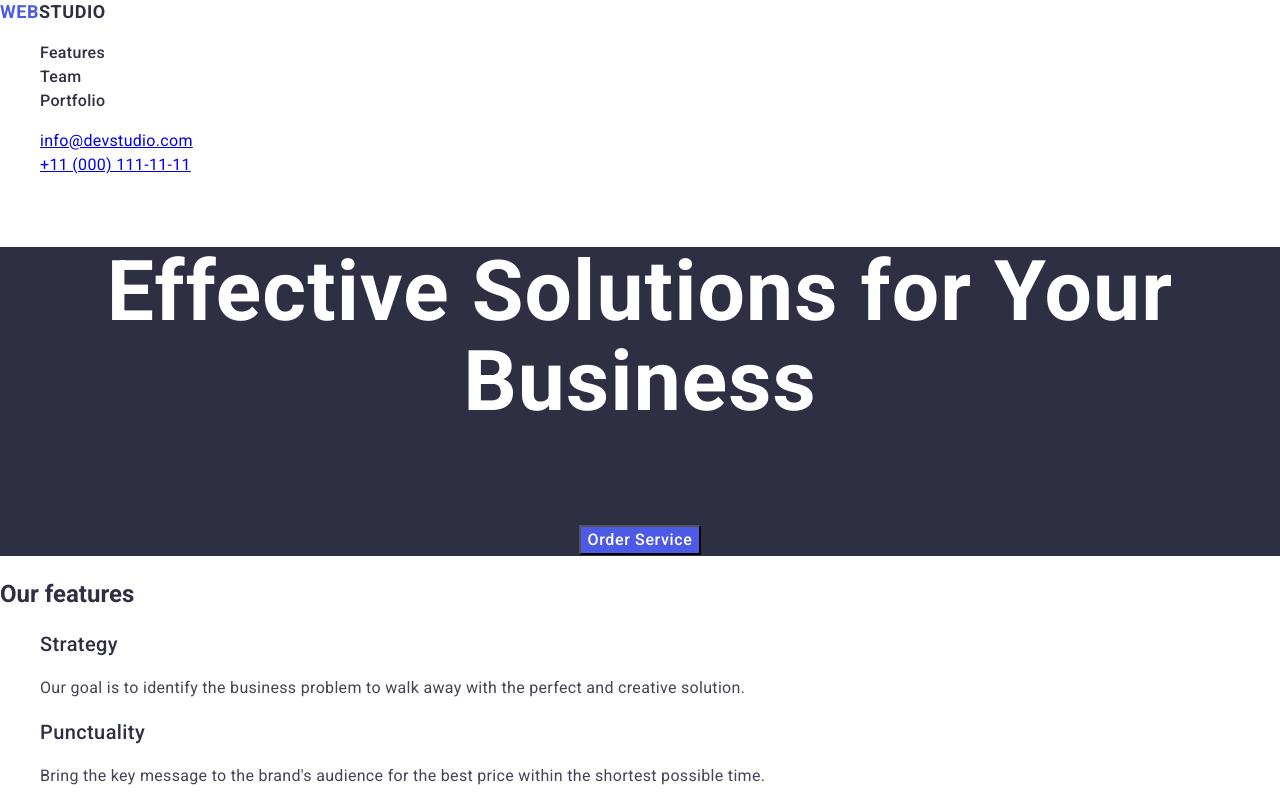
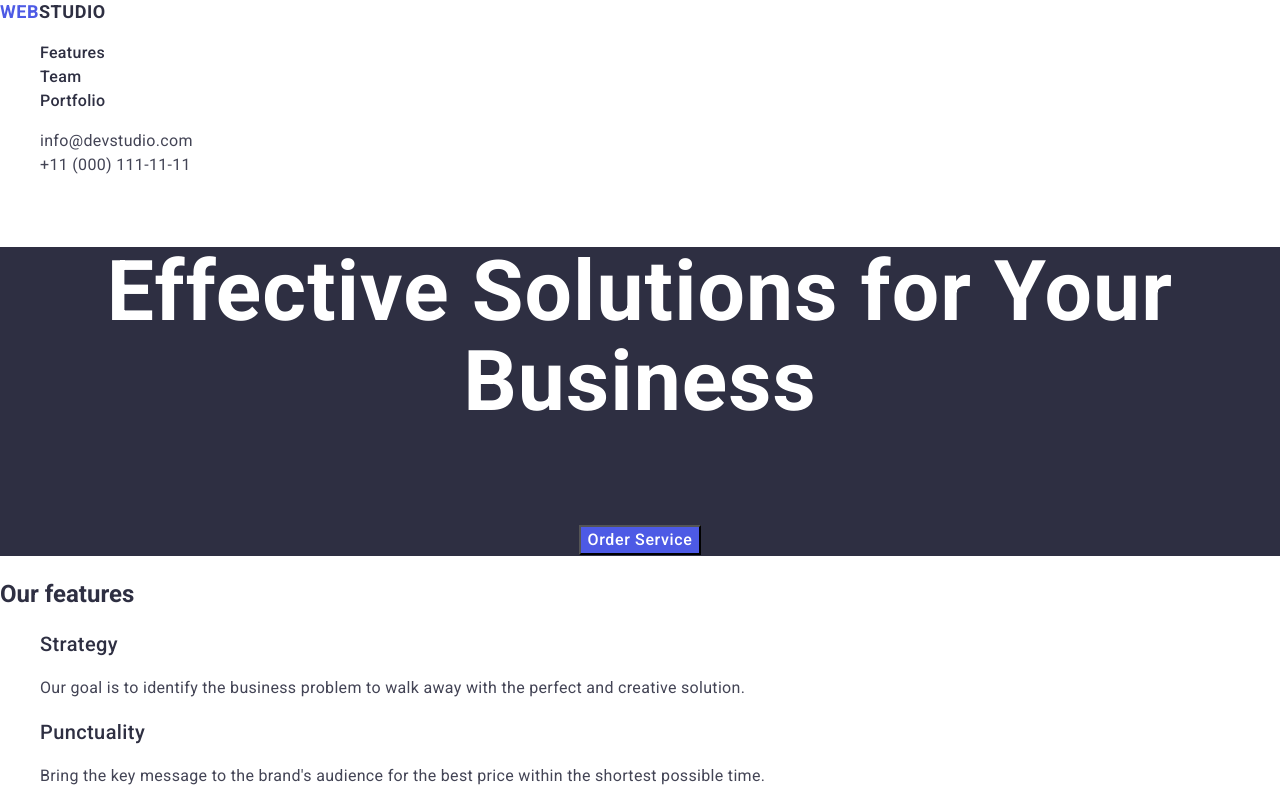
Before and after one commit to yjagsee/goit-markup-hw-02, a plain HTML site: page index.html in a window 1280 px wide. Shown: the top 800 px of the page. Drawn offline with nearby package versions, Linux system fonts and the light colour scheme.

Commit message:
update mailto and tel

```diff
--- a/css/header.css
+++ b/css/header.css
@@ -16,4 +16,15 @@
 .address .link-mailto,
 .address .link-tel {
     font-weight: 400;
+    font-size: 16px;
+    line-height: 1.5;
+    letter-spacing: 0.02em;
+    font-style: normal;
+    color: #434455;
+    text-decoration: none;
 }
+
+.address .link-mailto:focus, .address .link-mailto:hover,
+.address .link-tel:focus, .address .link-tel:hover {
+    color: #404bbf;
+}
```
Also changed, not shown: 1 other file.
